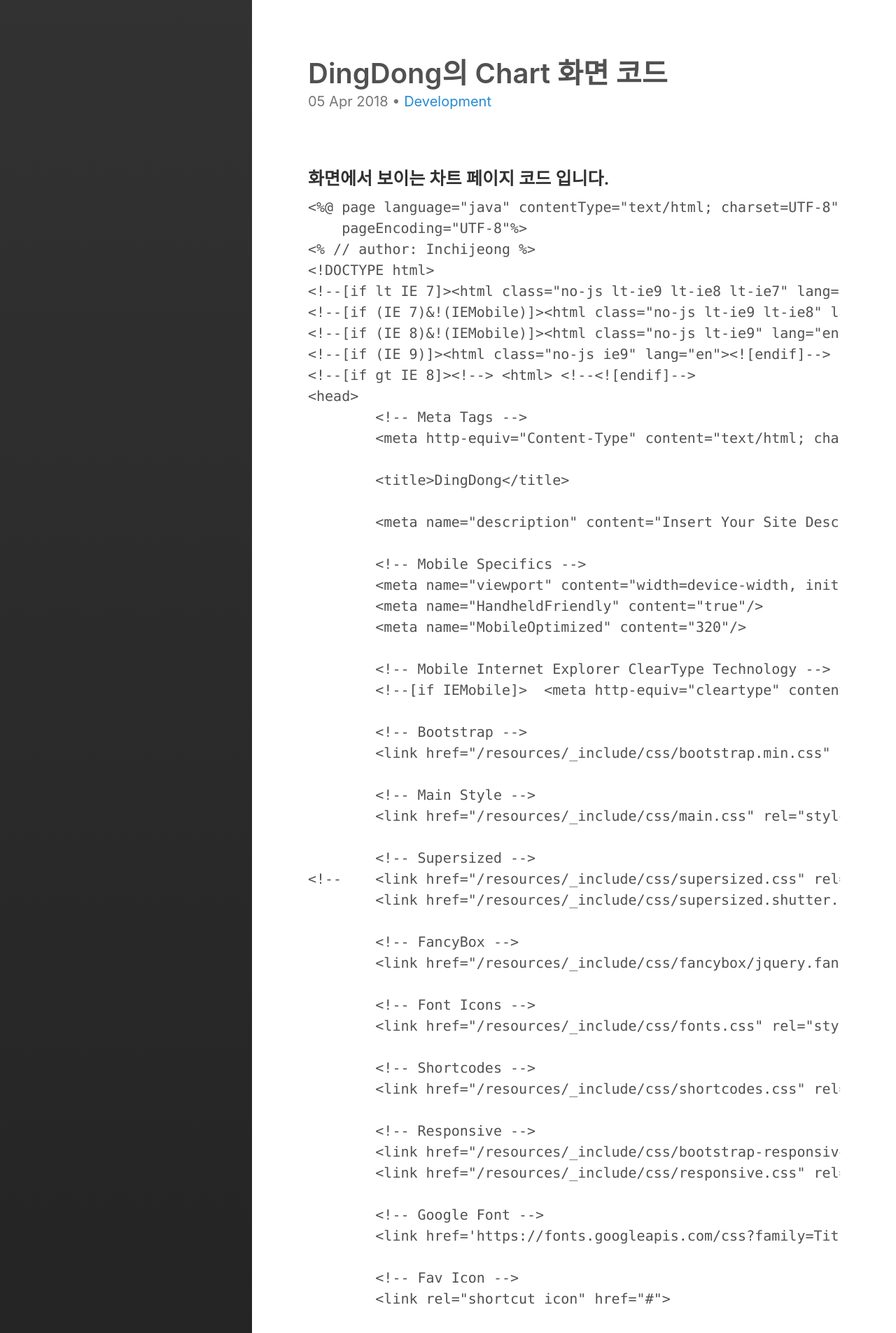
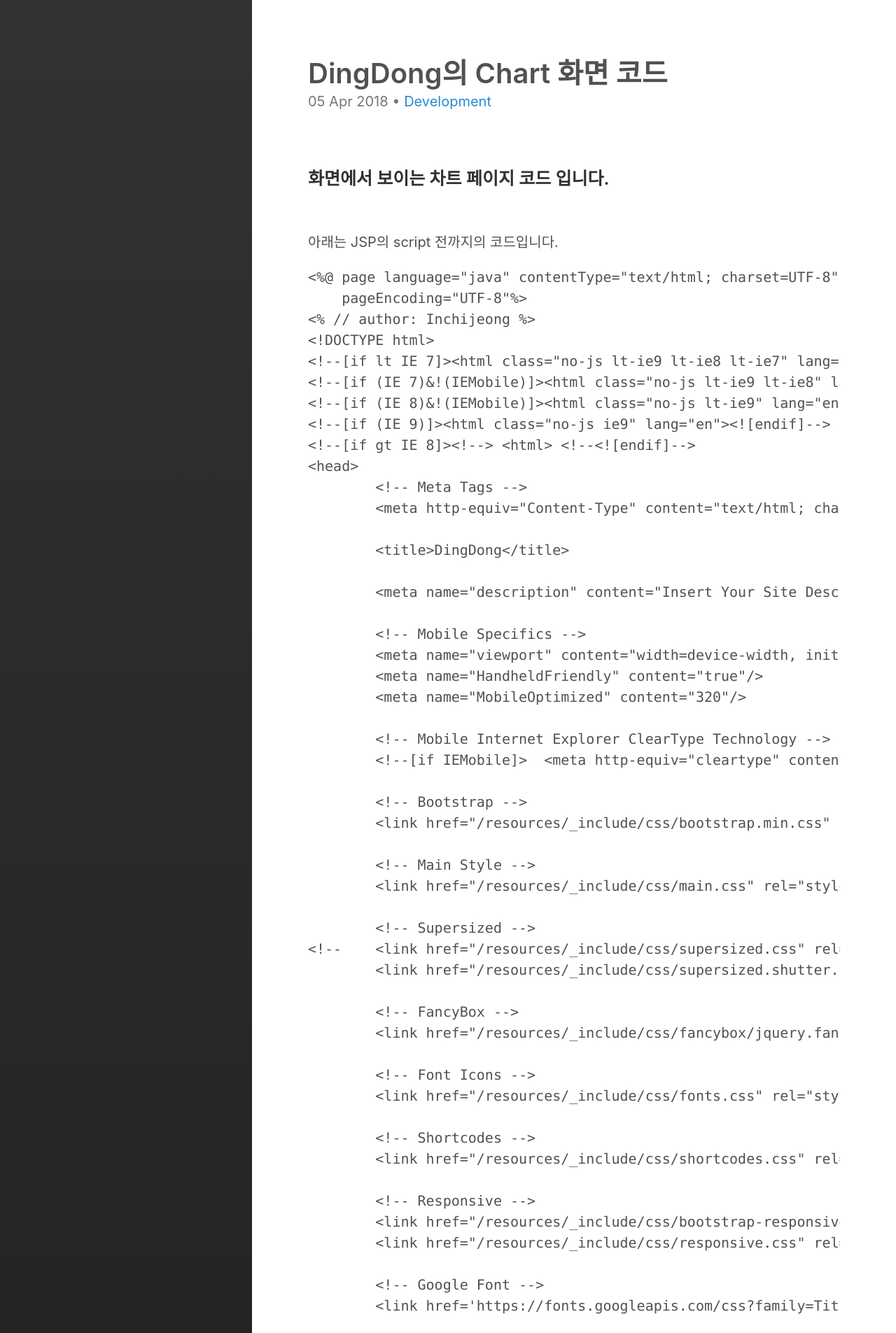
Before and after one commit to Inchijeong/Blog, a Jekyll site: the page built from _posts/2018-04-05-development-chart.md, in a window 1280 px wide. Shown: the top 1905 px of the page at 70% size. Built offline with Jekyll 4.4.1, drawn with Linux system fonts in a browser that asks for light colours; some of the changed text lies outside the part shown.

Commit message:
Update post 'development-chart' ver01

````diff
--- a/_posts/2018-04-05-development-chart.md
+++ b/_posts/2018-04-05-development-chart.md
@@ -12,6 +12,10 @@ tags:
 <br>
 
 ### 화면에서 보이는 차트 페이지 코드 입니다.
+
+<br>
+
+아래는 JSP의 script 전까지의 코드입니다.
 
 ```JSP
 <%@ page language="java" contentType="text/html; charset=UTF-8"
@@ -154,9 +158,13 @@ tags:
 	<script src="https://d3js.org/d3-time-format.v2.min.js"></script>
 	<script src="https://cdnjs.cloudflare.com/ajax/libs/d3/3.5.5/d3.min.js"></script>
 	<!-- End Js -->
+```
 
+<br>
 
+아래는 script 코드입니다.
 
+```javascript
 	<!-- Chart Js -->
     <script>
         // 기간 설정
````
Also changed, not shown: _posts/2018-04-05-study-markdown.md (+6 -1 lines).
